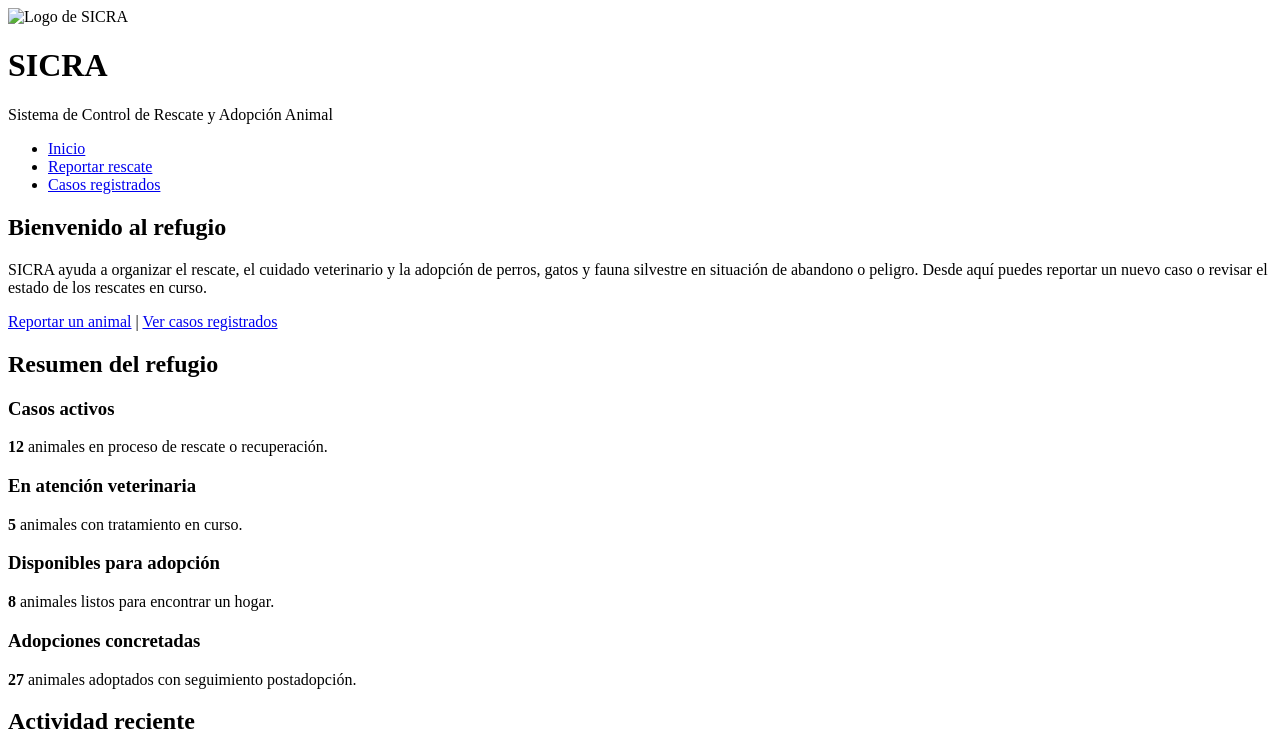
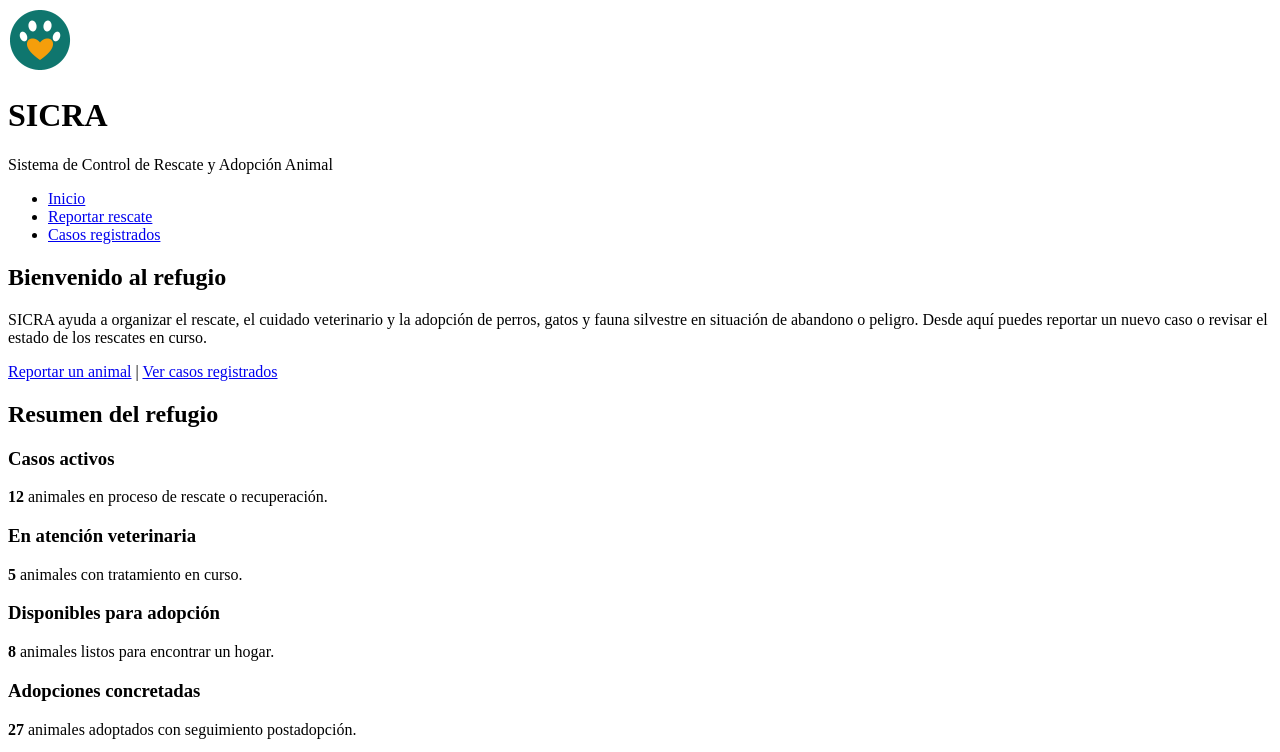
Before and after one commit to Jon069/S5_SO, a plain HTML site: page src/index.html in a window 1280 px wide. Shown: the top 752 px of the page. Drawn offline with Linux system fonts and the light colour scheme.

Commit message:
fix: corrige ruta de la imagen del logo en las páginas

```diff
--- a/src/index.html
+++ b/src/index.html
@@ -9,7 +9,7 @@
 <body>
 
   <header>
-    <img src="logo.png" alt="Logo de SICRA" width="64" height="64">
+    <img src="assets/img/logo.png" alt="Logo de SICRA" width="64" height="64">
     <h1>SICRA</h1>
     <p>Sistema de Control de Rescate y Adopción Animal</p>
 
```
Also changed, not shown: src/reportar.html (+1 -1 lines), src/rescates.html (+1 -1 lines).
